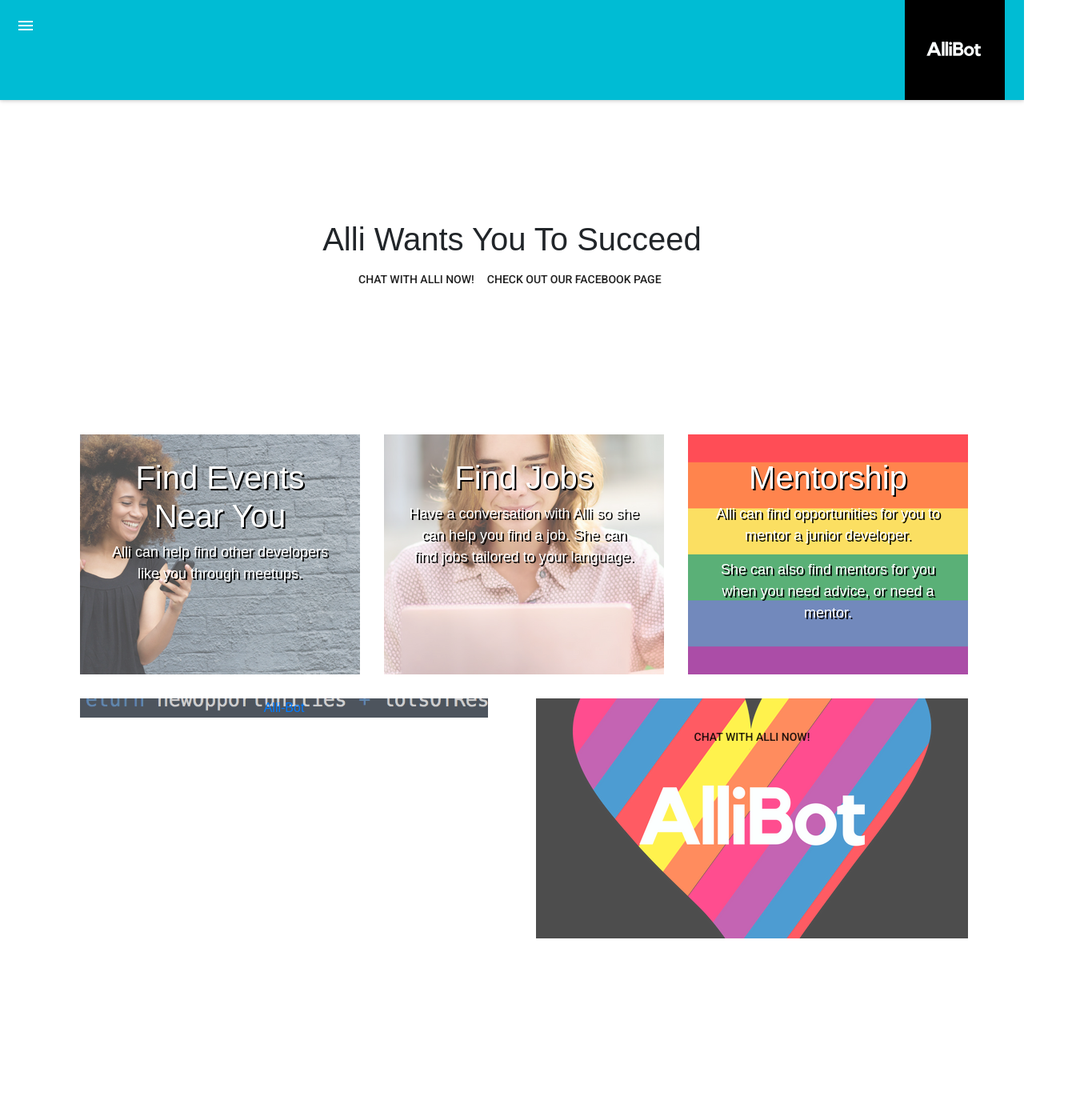
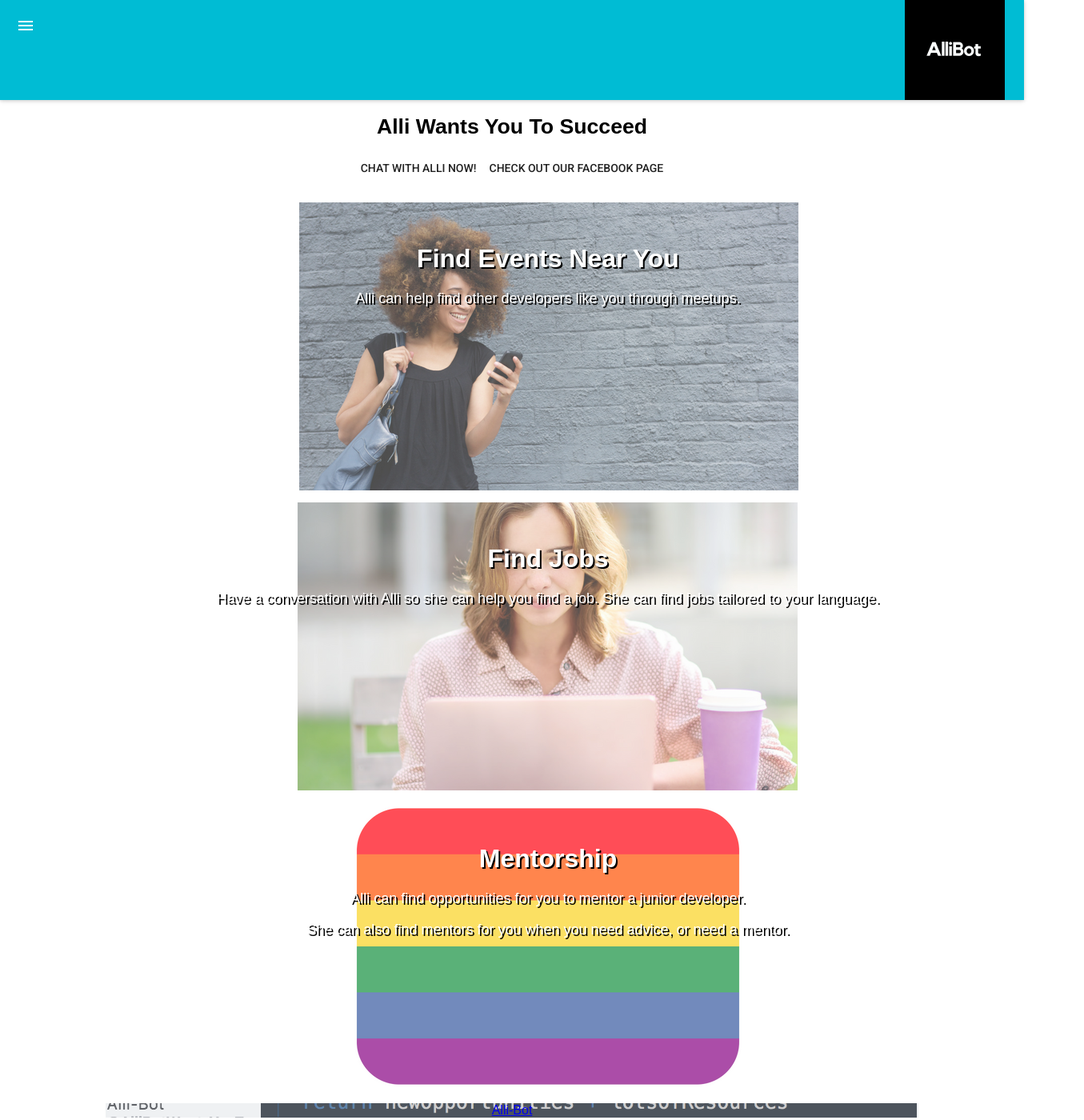
Before and after one commit to pllearns/alli-site, a React (Create React App) app: page / in a window 1280 px wide. Shown: the top 1400 px of the page at 80% size, 1355 px wide, since content can reach past the window. Before the commit the page ends 1188 px from the top, so only its background shows below. Built offline with nearby package versions, Linux system fonts and the light colour scheme.

Commit message:
remove all bootstrap elements

```diff
--- a/src/App.js
+++ b/src/App.js
@@ -1,8 +1,9 @@
 import React, { Component } from 'react';
 import Header from './components/Header';
 import { createMuiTheme } from '@material-ui/core/styles';
+import CardActionArea from '@material-ui/core/CardActionArea';
+import Grid from '@material-ui/core/Grid';
 import purple from '@material-ui/core/colors/purple'
-import { Jumbotron, ButtonToolbar, Grid, Row, Col } from 'react-bootstrap';
 import Button from '@material-ui/core/Button';
 import './App.css';
 
@@ -23,38 +24,29 @@
       <div>
         <div className="App">
           <Header />
-          <Jumbotron bsClass="main-jumbotron">
+          <CardActionArea>
             <h1>Alli Wants You To Succeed</h1>
             <div style={alliButtonGrid}>
-              <ButtonToolbar>
               <Button href="https://www.messenger.com/t/AlliBotWantsYouToSucceed" bsStyle="primary" bsSize="large" block target="_blank">
                 Chat With Alli Now!
                 </Button>
               <Button href="https://www.facebook.com/AlliBotWantsYouToSucceed/" bsStyle="primary" bsSize="large" block target="_blank">
                 Check Out Our Facebook Page
                 </Button>
-              </ButtonToolbar>
             </div>
-          </Jumbotron>
+          </CardActionArea>
           <div className="main-info">
             <Grid>
-              <Row className="show-grid" >
-                <Col xs={6} md={4}>
+
               <div className="events">
                 <h1>Find Events Near You</h1>
                 <p>Alli can help find other developers like you through meetups.</p>
               </div>
-
-                </Col>
-                <Col xs={6} md={4}>
               <div className="jobs">
                 <h1>Find Jobs</h1>
                 <p>
                   Have a conversation with Alli so she can help you find a job. She can find jobs tailored to your language.</p>
               </div>
-
-                </Col>
-                <Col xs={6} md={4}>
               <div className="mentors">
                 <h1>Mentorship</h1>
                 <p>
@@ -64,28 +56,19 @@
                   She can also find mentors for you when you need advice, or need a mentor.
               </p>
               </div>
-                </Col>
-              </Row>
             </Grid>
             <Grid>
-              <Row className="show-grid">
-                <Col md={6} mdPush={6}>
               <div className="facebook-info">
                 <div class="fb-page" data-href="https://www.facebook.com/AlliBotWantsYouToSucceed/" data-width="1900" data-tabs="timeline" data-small-header="false" data-adapt-container-width="true" data-hide-cover="false" data-show-facepile="true">
                   <blockquote cite="https://www.facebook.com/AlliBotWantsYouToSucceed/" class="fb-xfbml-parse-ignore"><a href="https://www.facebook.com/AlliBotWantsYouToSucceed/">Alli-Bot</a></blockquote>
                 </div>
               </div>
-                </Col>
-                <Col md={6} mdPull={6}>
               <div className="coming-soon">
                 <Button href="https://www.messenger.com/t/AlliBotWantsYouToSucceed" bsStyle="primary" bsSize="large" block target="_blank">
                   Chat With Alli Now!
                 </Button>
               </div>
-                </Col>
-              </Row>
             </Grid>
-
           </div>
         </div>
       </div>
--- a/src/index.js
+++ b/src/index.js
@@ -1,4 +1,3 @@
-import 'bootstrap/dist/css/bootstrap.css';
 import React from 'react';
 import ReactDOM from 'react-dom';
 import './index.css';
```
Lines whose indentation alone changed are shown as unchanged.
